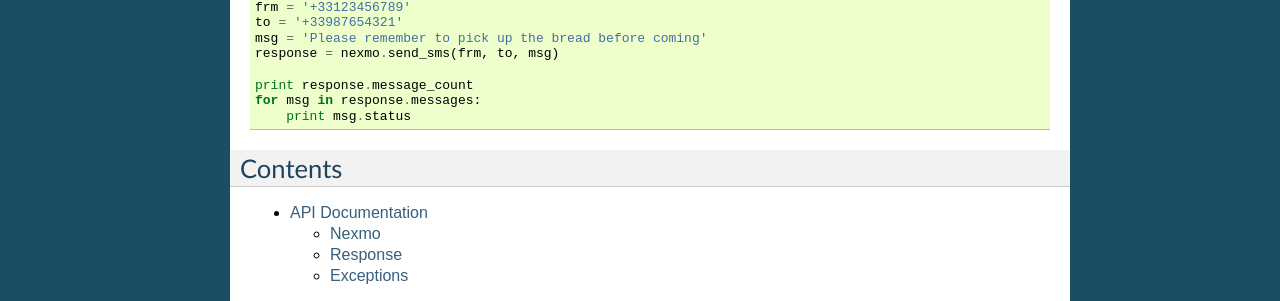
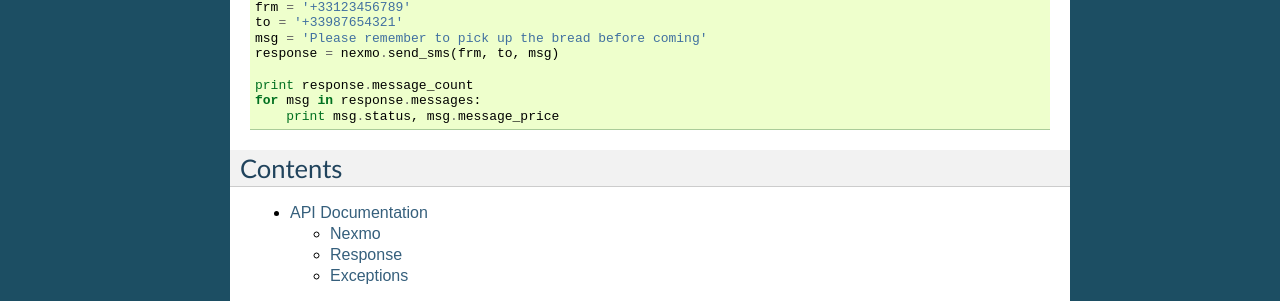
Before and after one commit to thibault/libnexmo, a Sphinx documentation site: the page built from docs/index.rst, in a window 1280 px wide. Shown: the part 767-1068 px from the top of the page. Built offline with Sphinx 7.4.7, drawn with Linux system fonts in a browser that asks for light colours.

Commit message:
More precise doc

```diff
--- a/docs/index.rst
+++ b/docs/index.rst
@@ -50,7 +50,7 @@
 
     print response.message_count
     for msg in response.messages:
-        print msg.status
+        print msg.status, msg.message_price
 
 Contents
 --------
```
